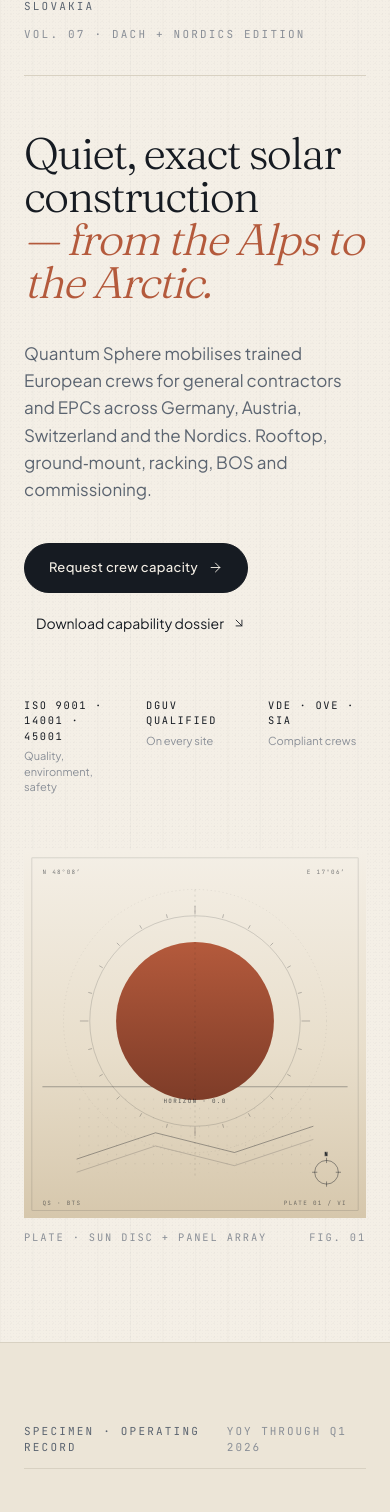
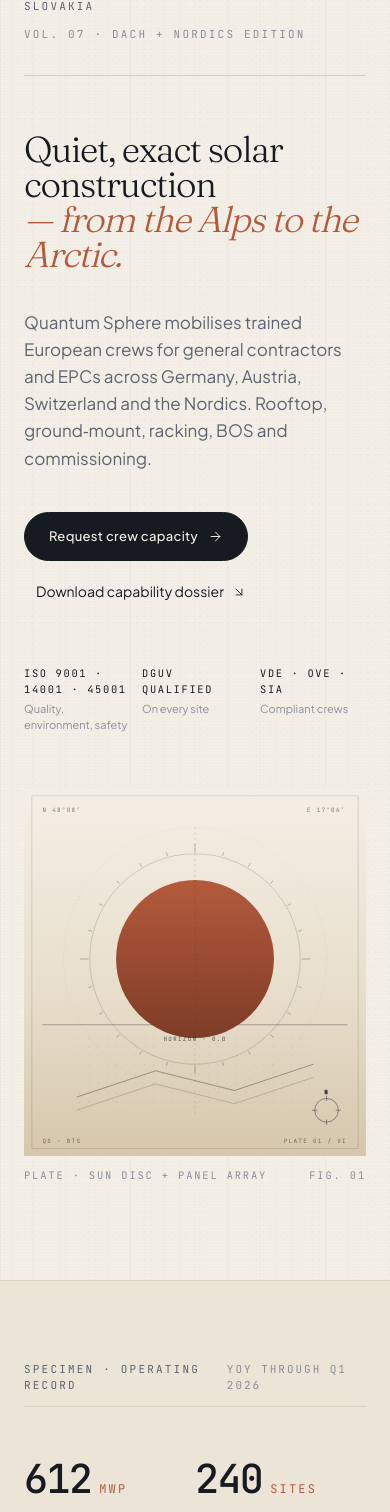
Before and after one commit to david-brezula/qs-webapp, a Next.js app: page / in a window 390 px wide. Shown: the part 138-1650 px from the top of the page. Built offline with nearby package versions, Linux system fonts and the light colour scheme; no server answers.

Commit message:
fix: scale down oversized typography on phone widths

```diff
--- a/app/(public)/contact/thanks/page.tsx
+++ b/app/(public)/contact/thanks/page.tsx
@@ -15,7 +15,7 @@
             <CheckCircle2 size={28} strokeWidth={1.5} />
           </div>
           <h1
-            className="font-display text-[2.5rem] md:text-[4rem] tracking-[-0.03em] text-[var(--color-ink)] leading-[1.02]"
+            className="font-display text-[1.875rem] sm:text-[2.5rem] md:text-[4rem] tracking-[-0.03em] text-[var(--color-ink)] leading-[1.02]"
             style={{ fontWeight: 350 }}
           >
             Got it — thanks.
--- a/components/sections/ContactCTA.tsx
+++ b/components/sections/ContactCTA.tsx
@@ -11,7 +11,7 @@
       <svg
         aria-hidden
         viewBox="0 0 800 600"
-        className="absolute -right-40 -bottom-40 w-[700px] h-[700px] opacity-25 pointer-events-none"
+        className="absolute -right-40 -bottom-40 w-[700px] h-[700px] opacity-25 pointer-events-none hidden sm:block"
       >
         <defs>
           <radialGradient id="cta-ring" cx="400" cy="600" r="600" gradientUnits="userSpaceOnUse">
@@ -45,7 +45,7 @@
                 </span>
               </div>
               <h2
-                className="font-display text-[3rem] md:text-[5rem] lg:text-[6rem] leading-[0.96] tracking-[-0.035em]"
+                className="font-display text-[2.25rem] sm:text-[3rem] md:text-[5rem] lg:text-[6rem] leading-[0.96] tracking-[-0.035em]"
                 style={{ fontWeight: 320 }}
               >
                 {CONTACT_CTA.headline}
--- a/components/sections/Hero.tsx
+++ b/components/sections/Hero.tsx
@@ -129,7 +129,7 @@
           <Reveal>
             {/* Drop-cap headline */}
             <h1
-              className="font-display text-[2.75rem] sm:text-[3.5rem] md:text-[4.5rem] lg:text-[5.25rem] leading-[0.98] tracking-[-0.035em] text-[var(--color-ink)]"
+              className="font-display text-[2.25rem] sm:text-[3.5rem] md:text-[4.5rem] lg:text-[5.25rem] leading-[0.98] tracking-[-0.035em] text-[var(--color-ink)]"
               style={{
                 fontWeight: 350,
                 fontVariationSettings: "'SOFT' 30, 'opsz' 144",
@@ -166,7 +166,7 @@
             </div>
 
             {/* Tiny credential row */}
-            <div className="mt-14 grid grid-cols-3 gap-6 max-w-md">
+            <div className="mt-14 grid grid-cols-3 gap-x-3 gap-y-5 sm:gap-6 max-w-md">
               {[
                 { k: "ISO 9001 · 14001 · 45001", v: "Quality, environment, safety" },
                 { k: "DGUV qualified", v: "On every site" },
--- a/components/sections/Stats.tsx
+++ b/components/sections/Stats.tsx
@@ -26,7 +26,7 @@
               >
                 <div className="flex items-baseline gap-2">
                   <span
-                    className="numeral text-[3.5rem] md:text-[4.5rem] leading-none tracking-[-0.04em] text-[var(--color-ink)]"
+                    className="numeral text-[2.5rem] sm:text-[3.5rem] md:text-[4.5rem] leading-none tracking-[-0.04em] text-[var(--color-ink)]"
                     style={{ fontWeight: 500 }}
                   >
                     {s.value}
--- a/components/sections/Testimonials.tsx
+++ b/components/sections/Testimonials.tsx
@@ -18,7 +18,7 @@
 
             <blockquote>
               <span
-                className="font-display text-[2.5rem] md:text-[3.25rem] leading-[1.08] tracking-[-0.025em] text-[var(--color-ink)] block"
+                className="font-display text-[1.875rem] sm:text-[2.5rem] md:text-[3.25rem] leading-[1.08] tracking-[-0.025em] text-[var(--color-ink)] block"
                 style={{ fontWeight: 350 }}
               >
                 <span
```
